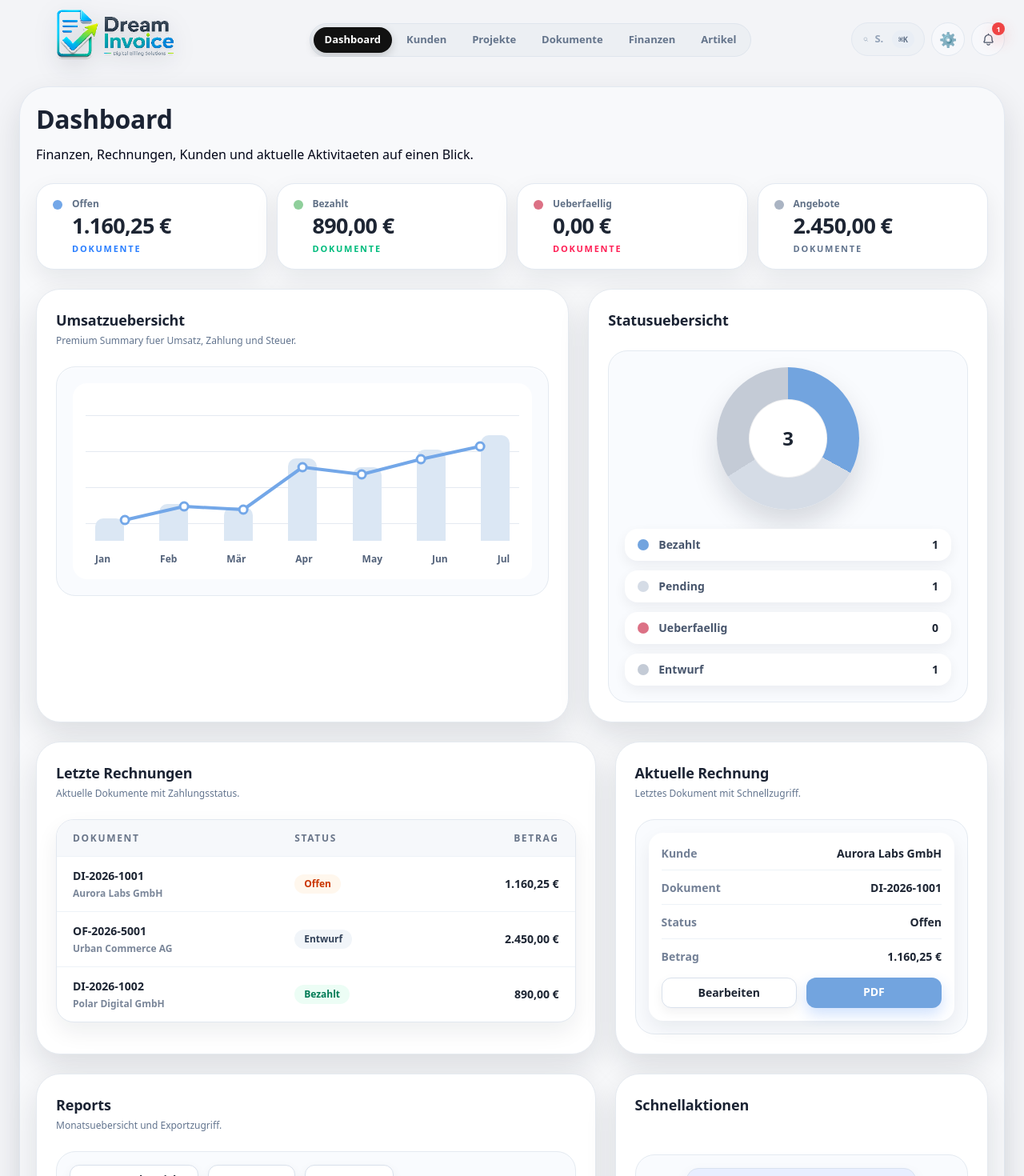
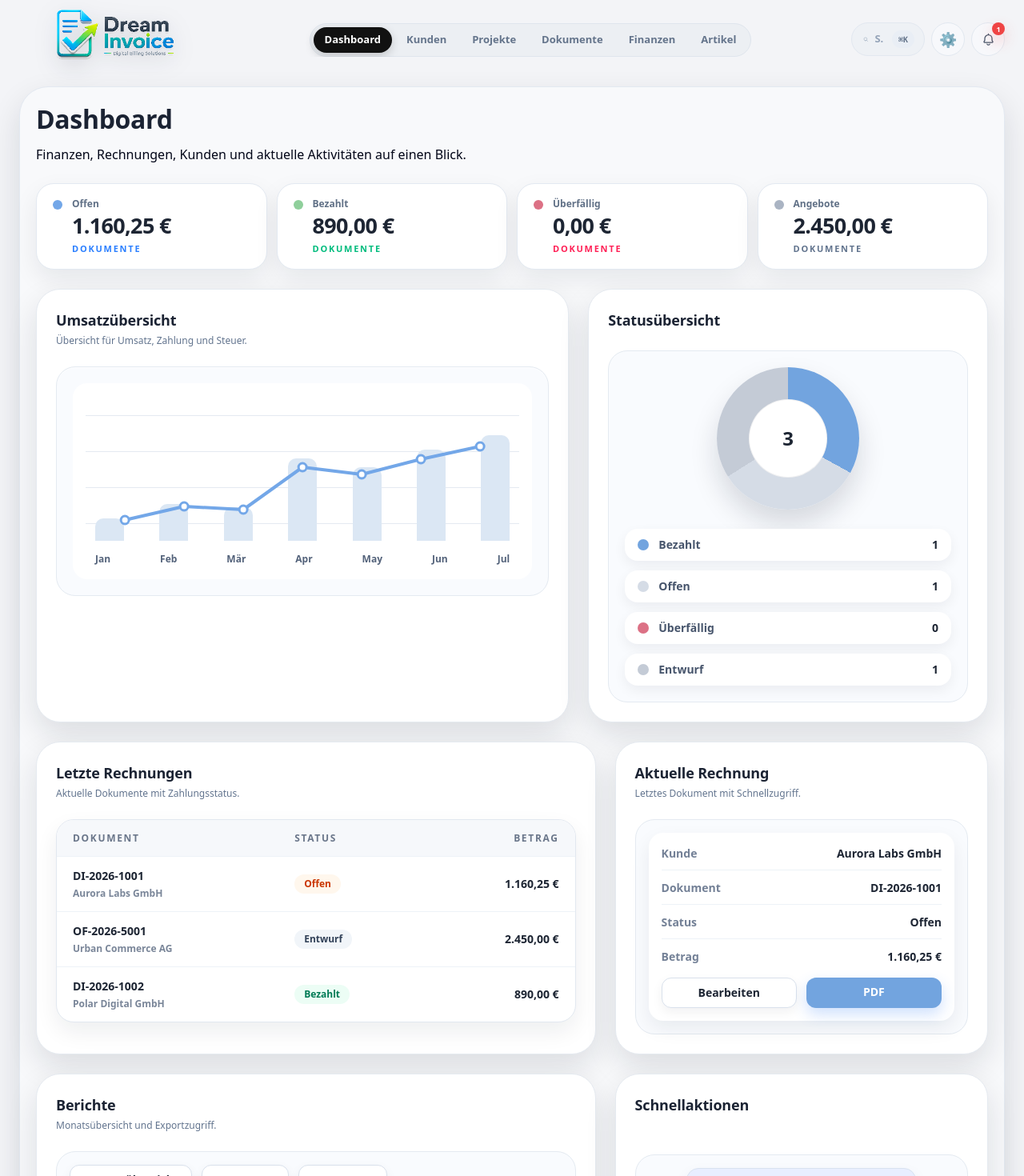
Before and after one commit to dream-de/invoice-app, a Next.js app in the folder apps/web/: page /dashboard in a window 1280 px wide. Shown: the top 1470 px of the page at 80% size. Built offline with nearby package versions, Linux system fonts and the light colour scheme.

Commit message:
fix: localize dashboard status labels

```diff
--- a/apps/web/src/app/dashboard/page.tsx
+++ b/apps/web/src/app/dashboard/page.tsx
@@ -151,7 +151,7 @@ function RevenueOverview({ title, description, series }: { title: string; descri
   )
 }
 
-function StatusOverview({ title, paid, open, overdue, draft }: { title: string; paid: number; open: number; overdue: number; draft: number }) {
+function StatusOverview({ title, paid, open, overdue, draft, labels }: { title: string; paid: number; open: number; overdue: number; draft: number; labels: { paid: string; open: string; overdue: string; draft: string } }) {
   const total = paid + open + overdue + draft
   const paidPercent = toPercent(paid, total)
   const openPercent = toPercent(open, total)
@@ -171,10 +171,10 @@ function StatusOverview({ title, paid, open, overdue, draft }: { title: string;
 
           <div className="space-y-3 self-center">
             {[
-              ["#72a4df", "Paid", paid],
-              ["#d5dce6", "Pending", open],
-              ["#dc7185", "Overdue", overdue],
-              ["#c4cbd6", "Draft", draft]
+              ["#72a4df", labels.paid, paid],
+              ["#d5dce6", labels.open, open],
+              ["#dc7185", labels.overdue, overdue],
+              ["#c4cbd6", labels.draft, draft]
             ].map(([color, label, value]) => (
               <div key={label} className="flex items-center justify-between gap-4 rounded-[16px] bg-white px-4 py-2.5 shadow-[0_6px_16px_rgba(15,23,42,0.06)]">
                 <span className="flex items-center gap-3 text-sm font-bold text-[#47556c]">
@@ -370,7 +370,7 @@ export default function DashboardPage() {
 
         <div className="grid gap-6 xl:grid-cols-[1.2fr_0.9fr]">
           <RevenueOverview title={t("dashboard.revenue.title")} description={t("dashboard.revenue.description")} series={revenueSeries} />
-          <StatusOverview title={t("dashboard.status.overview")} paid={paidDocuments.length} open={openDocuments.length} overdue={overdueDocuments.length} draft={draftDocuments.length} />
+          <StatusOverview title={t("dashboard.status.overview")} paid={paidDocuments.length} open={openDocuments.length} overdue={overdueDocuments.length} draft={draftDocuments.length} labels={{ paid: t("status.paid"), open: t("status.open"), overdue: t("status.overdue"), draft: t("status.draft") }} />
         </div>
 
         <div className="grid gap-6 xl:grid-cols-[1.35fr_0.9fr]">
--- a/apps/web/src/i18n/locales/de/dashboard.json
+++ b/apps/web/src/i18n/locales/de/dashboard.json
@@ -1,9 +1,9 @@
 {
-  "dashboard.description": "Finanzen, Rechnungen, Kunden und aktuelle Aktivitaeten auf einen Blick.",
-  "dashboard.revenue.title": "Umsatzuebersicht",
-  "dashboard.revenue.description": "Premium Summary fuer Umsatz, Zahlung und Steuer.",
+  "dashboard.description": "Finanzen, Rechnungen, Kunden und aktuelle Aktivitäten auf einen Blick.",
+  "dashboard.revenue.title": "Umsatzübersicht",
+  "dashboard.revenue.description": "Übersicht für Umsatz, Zahlung und Steuer.",
   "dashboard.revenue.current": "Aktueller Umsatz",
-  "dashboard.revenue.note": "Monat und Jahr im Blick, spaeter aus echten Rechnungsdaten.",
+  "dashboard.revenue.note": "Monat und Jahr im Blick, später aus echten Rechnungsdaten.",
   "dashboard.revenue.stable": "Stabil",
   "dashboard.status.title": "Statuswerte",
   "dashboard.status.open": "Offen",
@@ -12,7 +12,7 @@
   "dashboard.status.documents": "Dokumente",
   "dashboard.status.activeDocuments": "4 aktiv",
   "dashboard.quick.title": "Schnellaktionen",
-  "dashboard.quick.description": "Haeufig verwendete Aktionen.",
+  "dashboard.quick.description": "Häufig verwendete Aktionen.",
   "dashboard.quick.invoice.title": "Neue Rechnung erstellen",
   "dashboard.quick.invoice.description": "Rechnung direkt vorbereiten.",
   "dashboard.quick.invoice.meta": "Sofort",
@@ -27,7 +27,7 @@
   "dashboard.latest.document": "Dokument",
   "dashboard.latest.status": "Status",
   "dashboard.latest.amount": "Betrag",
-  "dashboard.activity.title": "Aktivitaeten",
+  "dashboard.activity.title": "Aktivitäten",
   "dashboard.activity.description": "Letzte Bewegungen im System.",
   "dashboard.activity.invoice.title": "Neue Rechnung vorbereitet",
   "dashboard.activity.invoice.text": "RE-2026-004 kann weiter bearbeitet werden.",
@@ -41,14 +41,14 @@
   "dashboard.stats.customers": "Kunden",
   "dashboard.stats.projects": "Projekte",
   "dashboard.stats.articles": "Artikel",
-  "dashboard.stats.overdue": "Ueberfaellig",
-  "dashboard.stats.openArea": "Bereich oeffnen",
+  "dashboard.stats.overdue": "Überfällig",
+  "dashboard.stats.openArea": "Bereich öffnen",
   "status.paid": "Bezahlt",
   "status.open": "Offen",
   "status.overdue": "Überfällig",
   "status.draft": "Entwurf",
   "dashboard.kpi.quotes": "Angebote",
-  "dashboard.status.overview": "Statusuebersicht",
+  "dashboard.status.overview": "Statusübersicht",
   "dashboard.current.title": "Aktuelle Rechnung",
   "dashboard.current.description": "Letztes Dokument mit Schnellzugriff.",
   "dashboard.current.customer": "Kunde",
@@ -57,9 +57,9 @@
   "dashboard.current.amount": "Betrag",
   "dashboard.current.edit": "Bearbeiten",
   "dashboard.current.pdf": "PDF",
-  "dashboard.reports.title": "Reports",
-  "dashboard.reports.description": "Monatsuebersicht und Exportzugriff.",
-  "dashboard.reports.monthly": "Monatsuebersicht",
+  "dashboard.reports.title": "Berichte",
+  "dashboard.reports.description": "Monatsübersicht und Exportzugriff.",
+  "dashboard.reports.monthly": "Monatsübersicht",
   "dashboard.reports.csv": "CSV Export",
   "dashboard.reports.pdf": "PDF Export",
   "dashboard.reports.income": "Einnahmen & Ausgaben",
```
